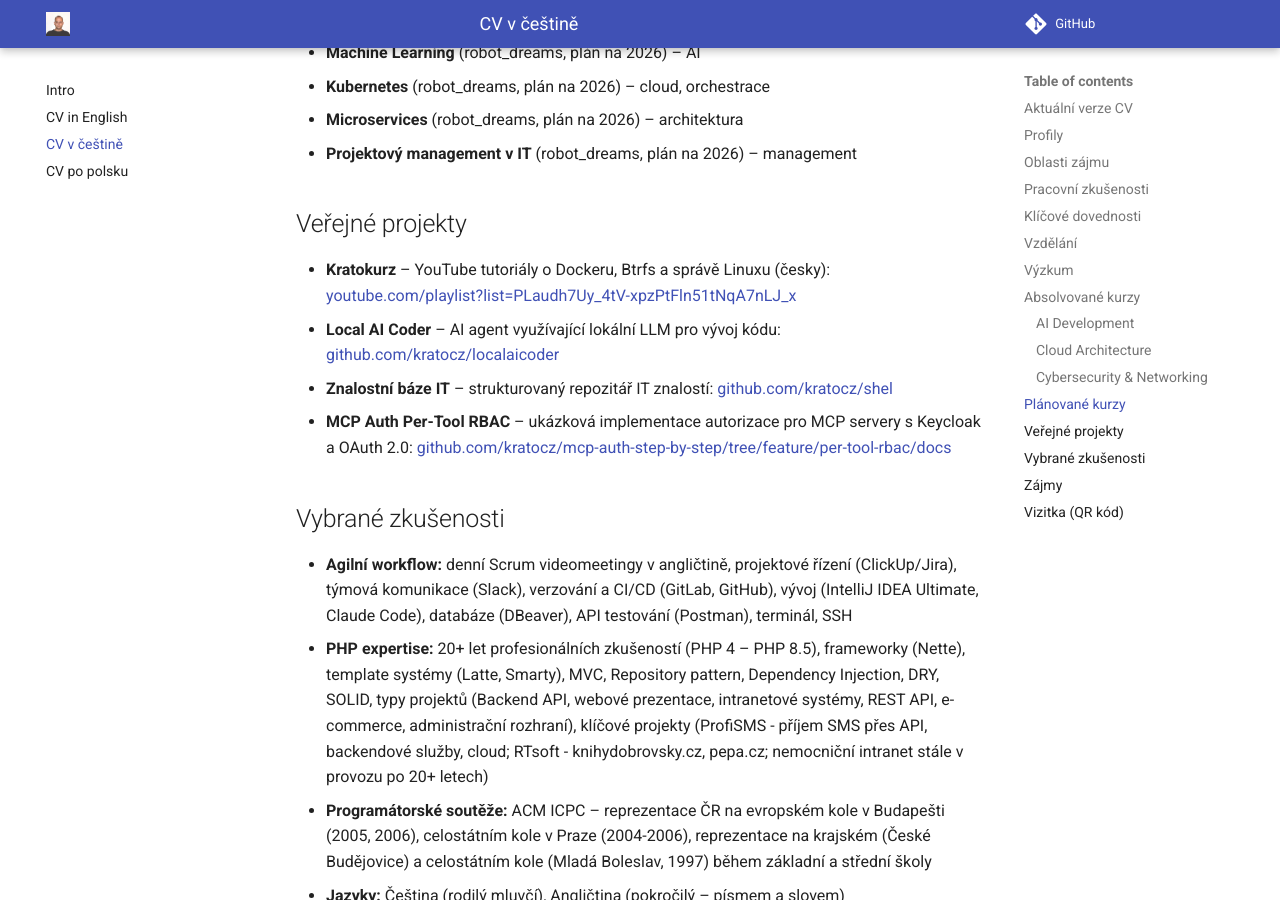
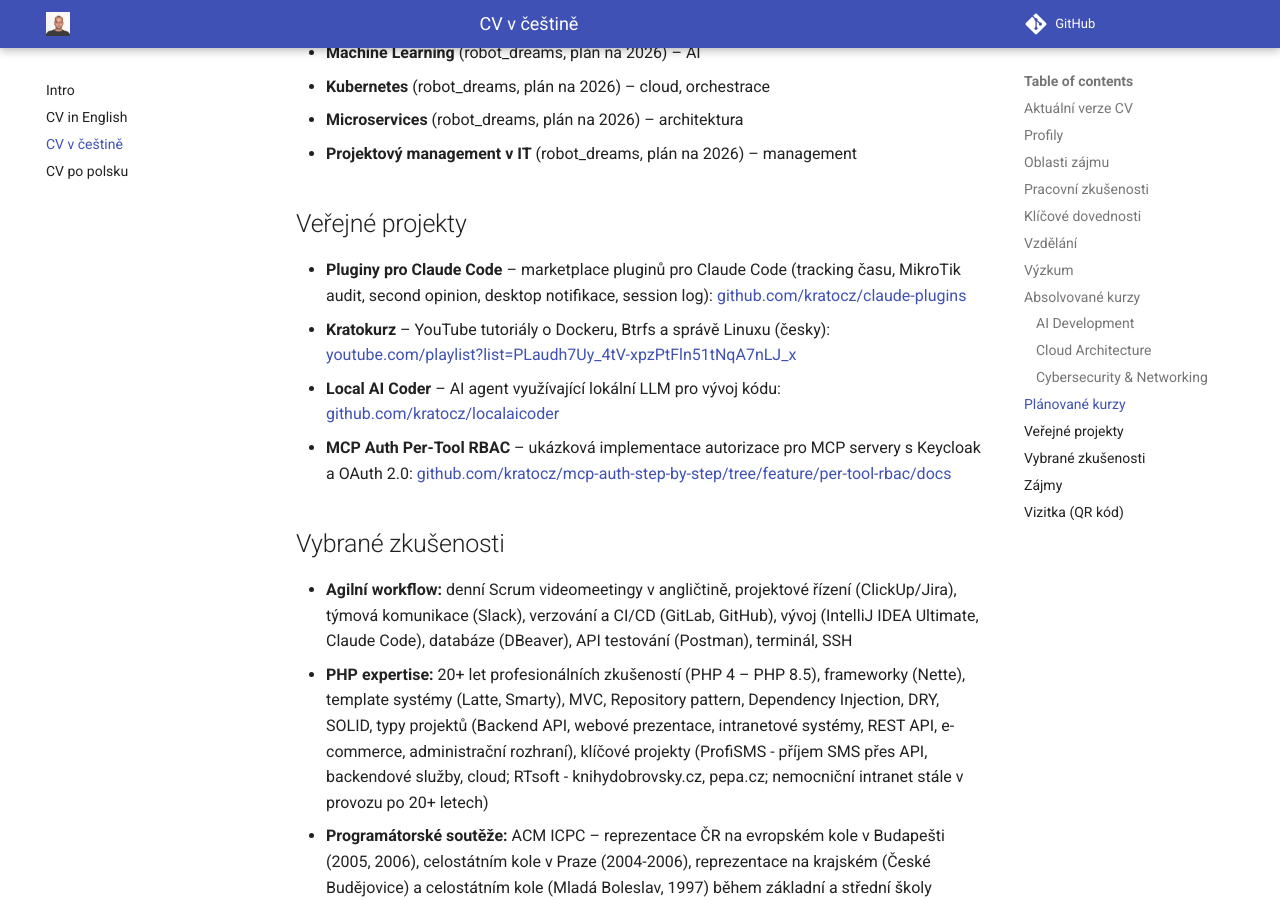
Before and after one commit to kratocz/kratocz, an MkDocs documentation site: the page built from docs/cs/cv.md, in a window 1280 px wide and 900 px high, scrolled down 3149 px. Built offline with MkDocs 1.6.1 and Material for MkDocs 9.7.7, drawn with Linux system fonts in a browser that asks for light colours.

Commit message:
docs(cv): replace IT Knowledge Base with Claude Code Plugin Marketplace
Replace the discontinued "Znalostní báze IT" entry with a more current
project — the Claude Code plugin marketplace at github.com/kratocz/claude-plugins
— and move it to the top of the public projects list. Update AGENTS.md
ordering convention accordingly.

Co-Authored-By: Claude Opus 4.7 (1M context) <noreply@anthropic.com>

```diff
--- a/docs/cs/cv.md
+++ b/docs/cs/cv.md
@@ -84,9 +84,9 @@
 
 ## Veřejné projekty
 
+* **Pluginy pro Claude Code** – marketplace pluginů pro Claude Code (tracking času, MikroTik audit, second opinion, desktop notifikace, session log): [github.com/kratocz/claude-plugins](https://github.com/kratocz/claude-plugins)
 * **Kratokurz** – YouTube tutoriály o Dockeru, Btrfs a správě Linuxu (česky): [youtube.com/playlist?list=PLaudh7Uy_4tV-xpzPtFln51tNqA7nLJ_x](https://www.youtube.com/playlist?list=PLaudh7Uy_4tV-xpzPtFln51tNqA7nLJ_x)
 * **Local AI Coder** – AI agent využívající lokální LLM pro vývoj kódu: [github.com/kratocz/localaicoder](https://github.com/kratocz/localaicoder)
-* **Znalostní báze IT** – strukturovaný repozitář IT znalostí: [github.com/kratocz/shel](https://github.com/kratocz/shel)
 * **MCP Auth Per-Tool RBAC** – ukázková implementace autorizace pro MCP servery s Keycloak a OAuth 2.0: [github.com/kratocz/mcp-auth-step-by-step/tree/feature/per-tool-rbac/docs](https://github.com/kratocz/mcp-auth-step-by-step/tree/feature/per-tool-rbac/docs)
 
 ## Vybrané zkušenosti
```
Also changed, not shown: AGENTS.md (+1 -1 lines), docs/en/cv.md (+1 -1 lines), docs/pl/cv.md (+1 -1 lines).
